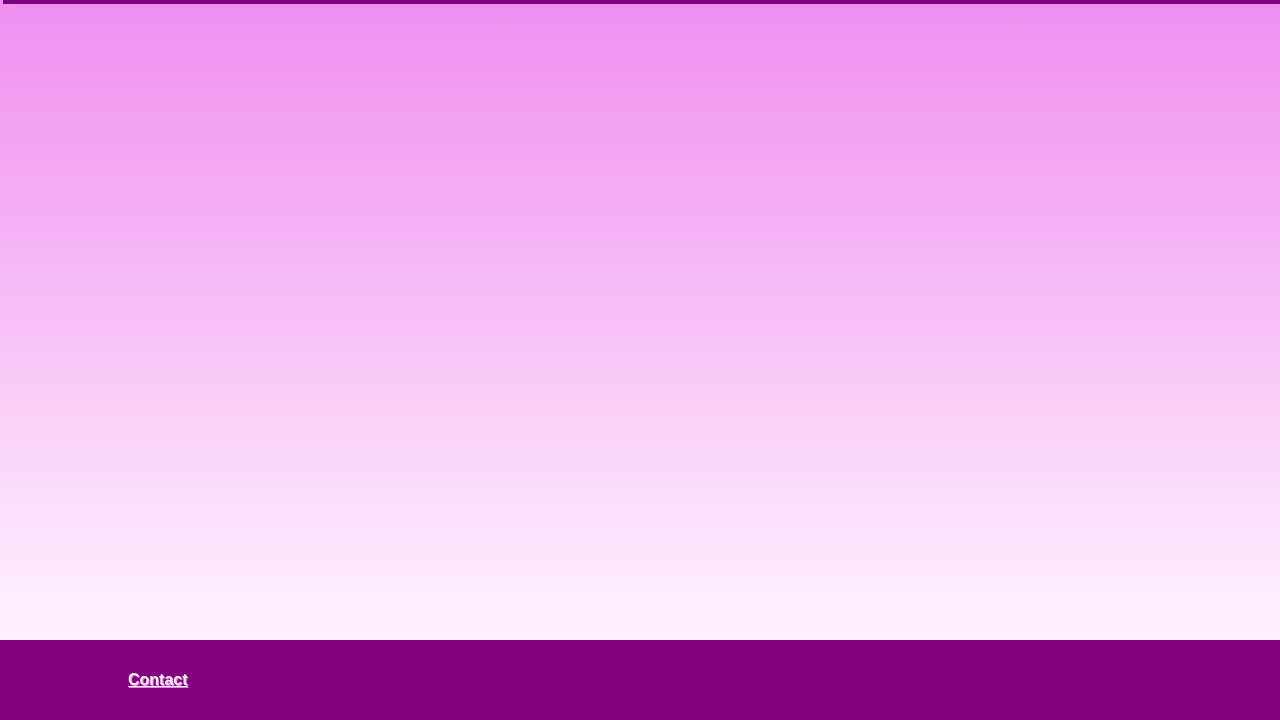
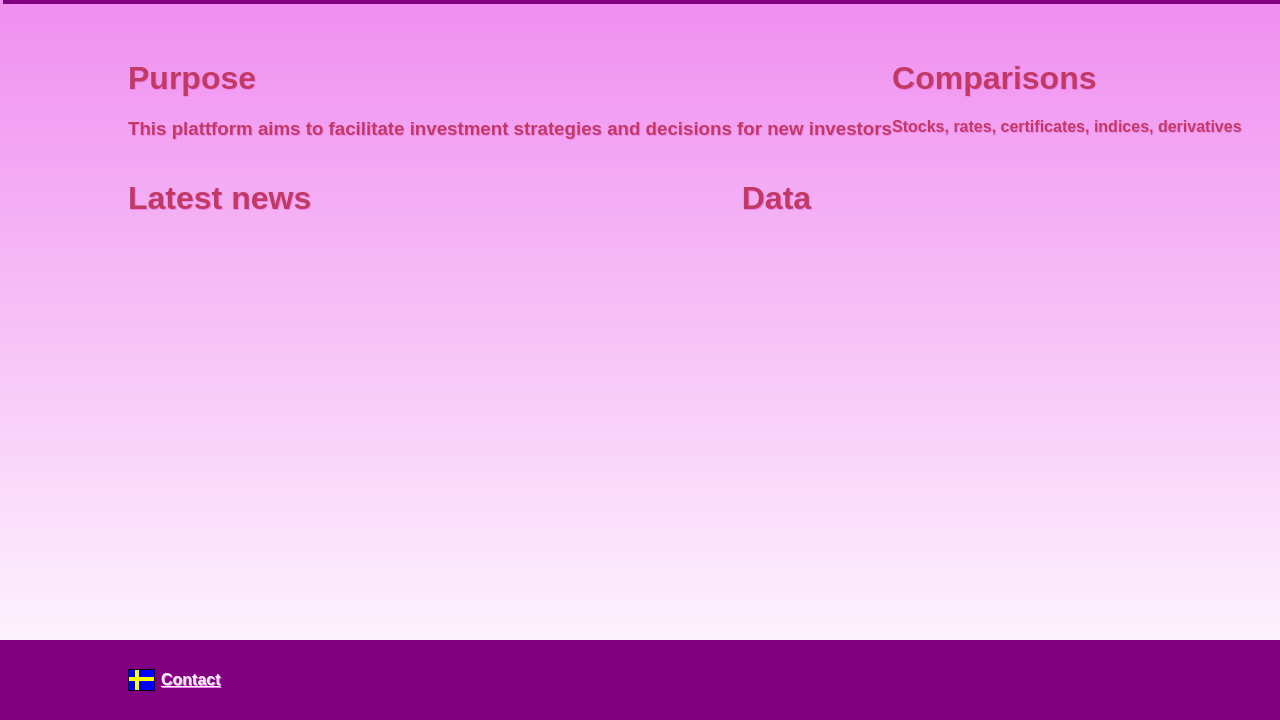
Before and after one commit to AlexanderJarvheden/AJ-invest, a Flask app: page / in a window 1280 px wide. Shown: the part 80-800 px from the top of the page. Run offline with Flask 3, Linux system fonts and the light colour scheme.

Commit message:
Add minor content on home page, init database work

```diff
--- a/app/client/static/css/footer.css
+++ b/app/client/static/css/footer.css
@@ -10,6 +10,7 @@
     height: 10%;
     width: 100%;
     background: purple;
+    padding-left: 10%;
 }
 
 
@@ -19,3 +20,36 @@
     outline: 0px;
     filter: drop-shadow(0 0 1px purple);
 }
+
+.footer .container {
+    border: 0.5px solid black;
+    flex-direction: column;
+    background-color: blue;
+    height: 20px;
+    width: 25px;
+    justify-content: space-between;
+    position: relative;
+}
+
+.yellow {
+    background-color: yellow;
+}
+
+.footer .column {
+    position: absolute;
+    height: 99.9%;
+    width: 15%;
+    left: 0;
+    right: 38%;
+    margin: auto;
+    border: 0px solid black;
+}
+
+.footer .row {
+    position: absolute;
+    width: 99.9%;
+    height: 20%;
+    top: 0;
+    bottom: 10%;
+    margin: auto;
+}
--- /dev/null
+++ b/app/client/static/css/home.css
@@ -0,0 +1,11 @@
+.home {
+    position: relative;
+    margin: 3%;
+    margin-left: 10%;
+    display: flex;
+    flex-wrap: wrap;
+}
+
+.home div {
+    flex-grow: 100;
+}
--- a/app/client/templates/index.html
+++ b/app/client/templates/index.html
@@ -25,11 +25,28 @@
     </div>
     <!---------------------------------------------------------------->
     </div>
-
+    <link rel="stylesheet" href="../static/css/home.css">
+    <div class="home">
+        <div>
+            <h1>Purpose</h1>
+            <h3>This plattform aims to facilitate investment strategies and decisions for new investors</h3>
+        </div>
+        <div>
+            <h1>Comparisons</h1>
+            <h4>Stocks, rates, certificates, indices, derivatives</h4>
+        </div>
+        <div><h1>Latest news</h1></div>
+        <div><h1>Data</h1></div>
+    </div>
     <link rel="stylesheet" href="../static/css/footer.css">
     <div>
         <!---------------------------Footer-------------------------->
         <div class="footer">
+            <div class="container">
+                <div class="yellow column"></div>
+                <div class="yellow row"></div>
+              </div>
+            <div>
             <a href="#">Contact</a>
         </div>
     </div>
```
Also changed, not shown: app/server/db_management.py (added, +10 -0 lines), app/database/OMXS30.db (added).
